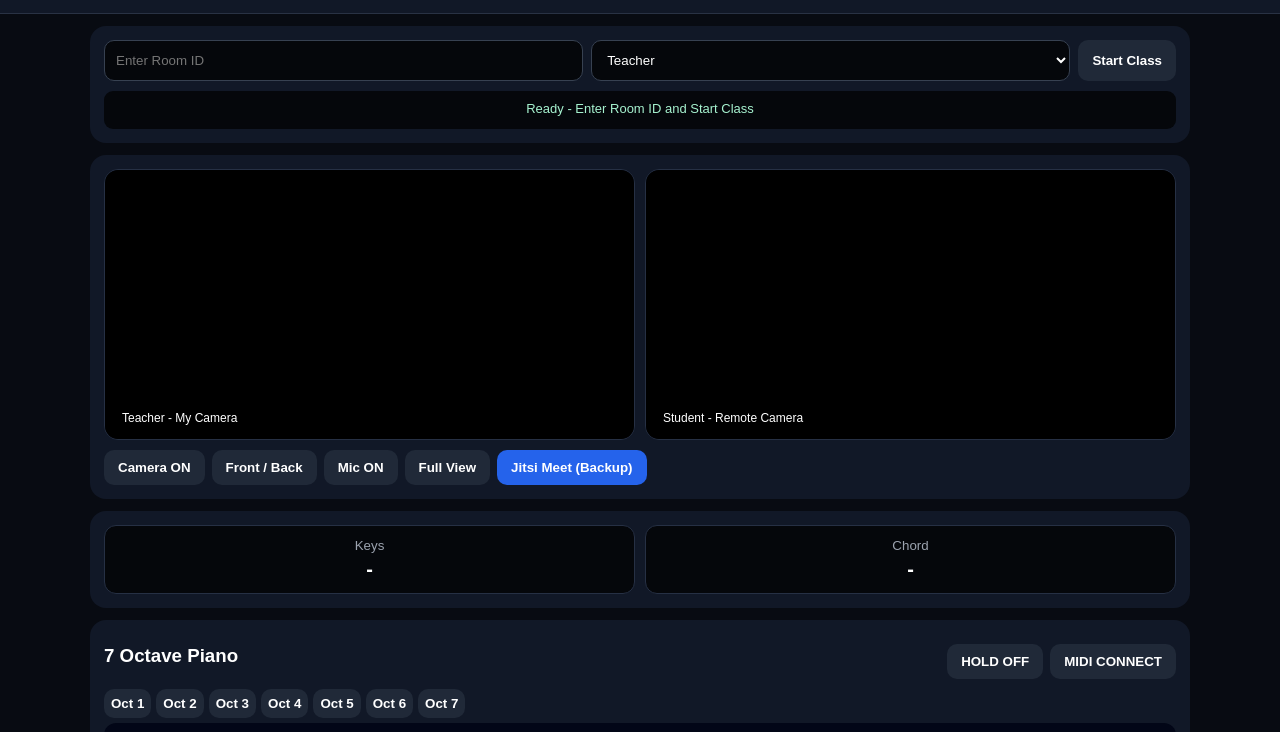
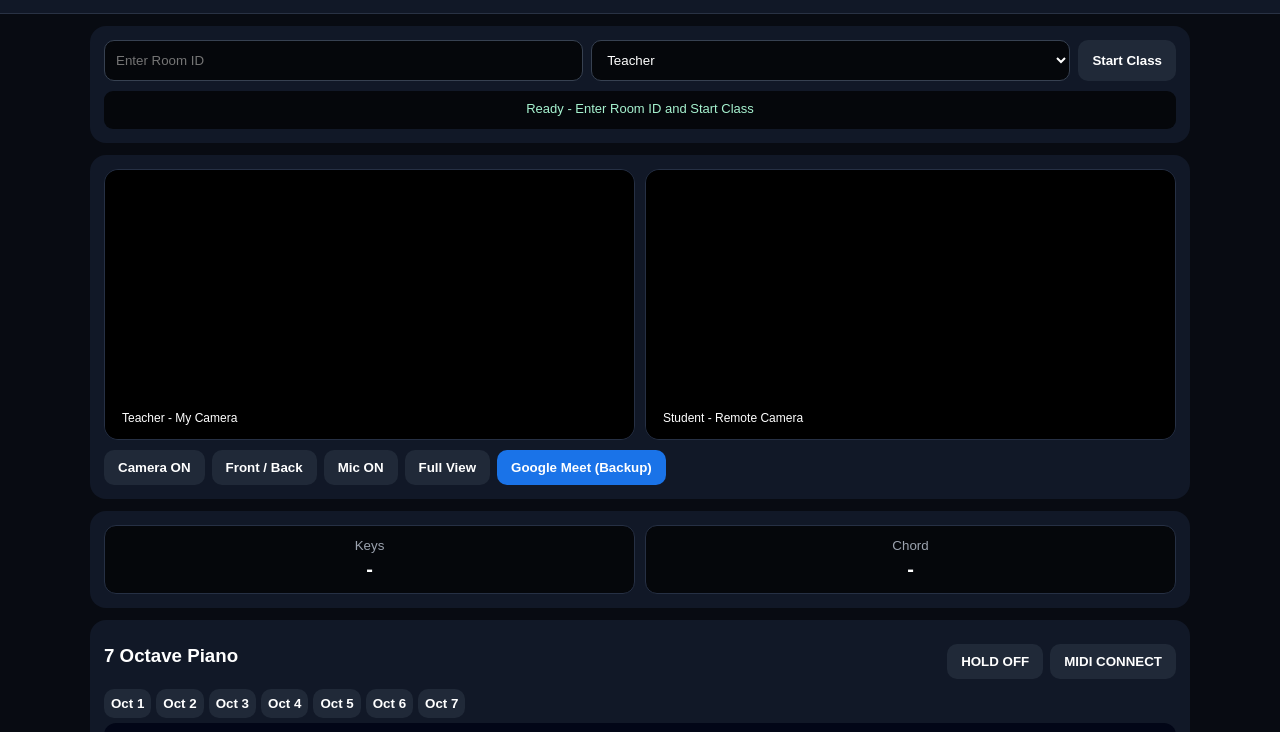
Before and after one commit to anikousmusicinstitute/anikous-music-institute-, a plain HTML site: page index.html in a window 1280 px wide. Shown: the part 65-797 px from the top of the page. Drawn offline with Linux system fonts and the light colour scheme.

Commit message:
index.html

```diff
--- a/index.html
+++ b/index.html
@@ -367,7 +367,8 @@ button.active{
     <button onclick="switchCamera()">Front / Back</button>
     <button id="micBtn" onclick="toggleMic()">Mic ON</button>
     <button onclick="toggleRemoteFullscreen()">Full View</button>
-    <button onclick="openJitsiMeet()" style="background:#2563eb;">Jitsi Meet (Backup)</button>
+    <!-- Google Meet Backup Button -->
+    <button onclick="openGoogleMeet()" style="background:#1a73e8;">Google Meet (Backup)</button>
   </div>
 </section>
 
@@ -731,16 +732,16 @@ async function switchCamera(){
 }
 
 /* =========================================================
-   JITSI MEET BACKUP FUNCTION (Added properly)
+   GOOGLE MEET BACKUP FUNCTION
 ========================================================= */
-function openJitsiMeet() {
+function openGoogleMeet() {
   const room = document.getElementById("roomId").value.trim();
   if(!room) {
     alert("முதலில் Room ID-ஐ உள்ளிடவும்!");
     return;
   }
-  const jitsiUrl = `https://meet.jit.si/AnikousMusicInstitute_${room}`;
-  window.open(jitsiUrl, '_blank');
+  const meetUrl = `https://meet.google.com/new`;
+  window.open(meetUrl, '_blank');
 }
 
 function toggleRemoteFullscreen(){
```
